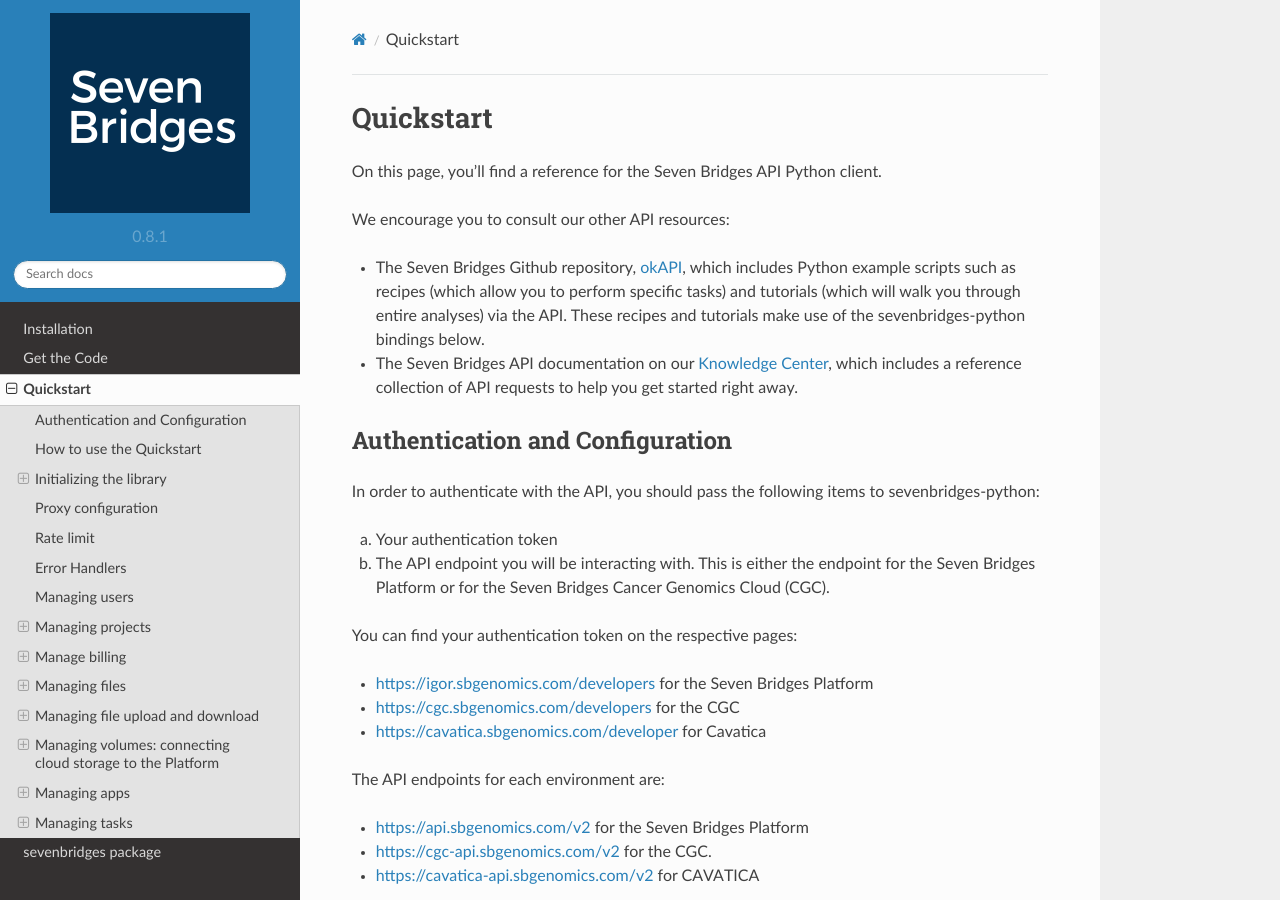
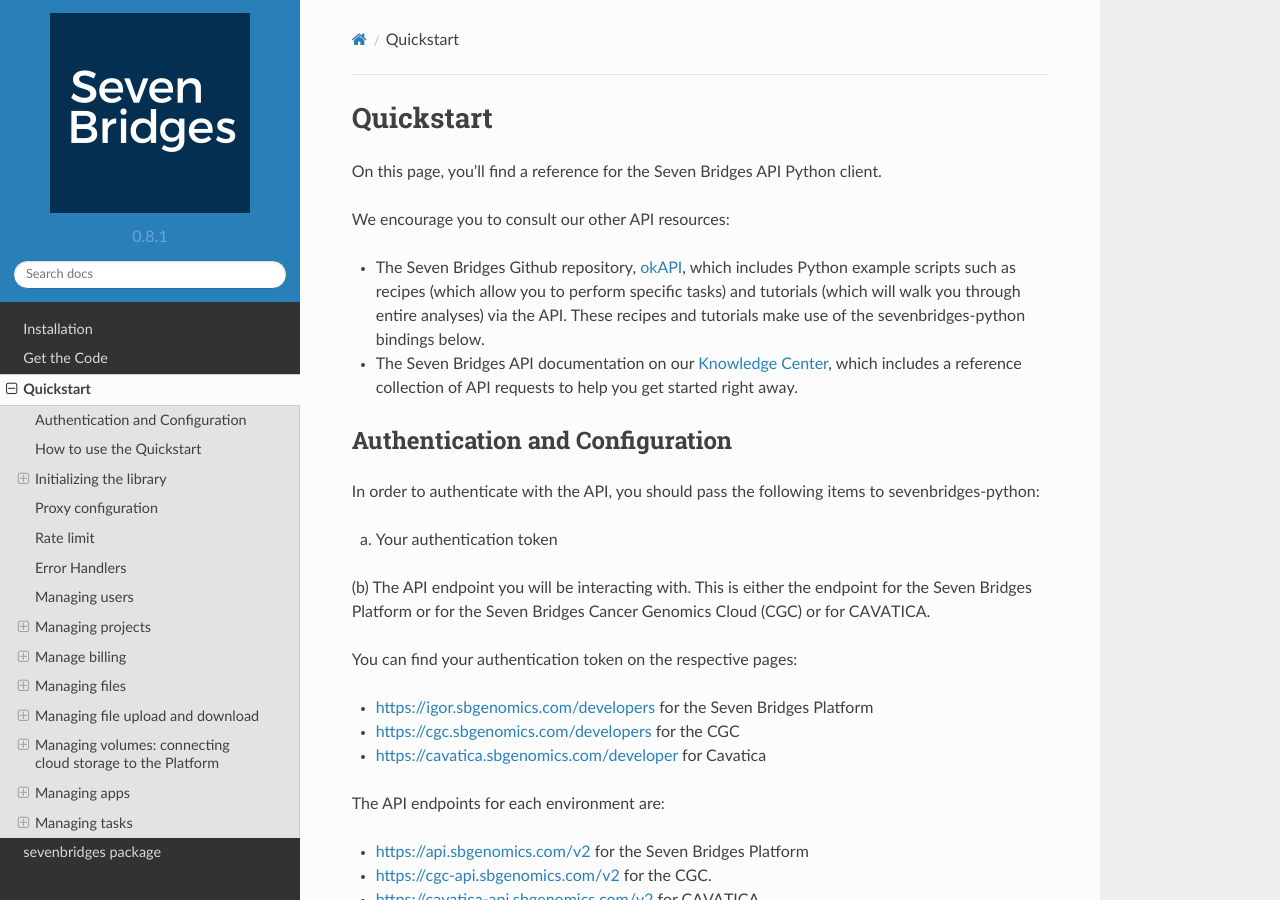
Before and after one commit to sbg/sevenbridges-python, a Sphinx documentation site: the page built from docs/quickstart.rst, in a window 1280 px wide and 900 px high. Built offline with Sphinx 7.4.7 and the Read the Docs theme 2.0.0, drawn with Linux system fonts in a browser that asks for light colours; some of the changed text lies outside the part shown.

Commit message:
Updated the README with the information about Cavatica.
Cavatica is feautured also in the README, and restructure few sentences
in the documentation.

```diff
--- a/docs/quickstart.rst
+++ b/docs/quickstart.rst
@@ -14,7 +14,8 @@
 In order to authenticate with the API, you should pass the following items to sevenbridges-python:
 
 (a) Your authentication token
-(b) The API endpoint you will be interacting with. This is either the endpoint for the Seven Bridges Platform or for the Seven Bridges Cancer Genomics Cloud (CGC).
+(b) The API endpoint you will be interacting with. This is either the endpoint for the Seven Bridges Platform or
+for the Seven Bridges Cancer Genomics Cloud (CGC) or for CAVATICA.
 
 You can find your authentication token on the respective pages:
 
@@ -100,7 +101,7 @@
 3. Initialize the library using a configuration file
 ^^^^^^^^^^^^^^^^^^^^^^^^^^^^^^^^^^^^^^^^^^^^^^^^^^^^
 The configuration file, ``$HOME/.sevenbridges/credentials``, has a simple ``.ini`` file format, with
-the environment (the Seven Bridges Platform, or the CGC) indicated in square brackets, as shown:
+the environment (the Seven Bridges Platform, or the CGC, or Cavatica) indicated in square brackets, as shown:
 
 ::
 
```
Also changed, not shown: README.rst (+31 -18 lines).
